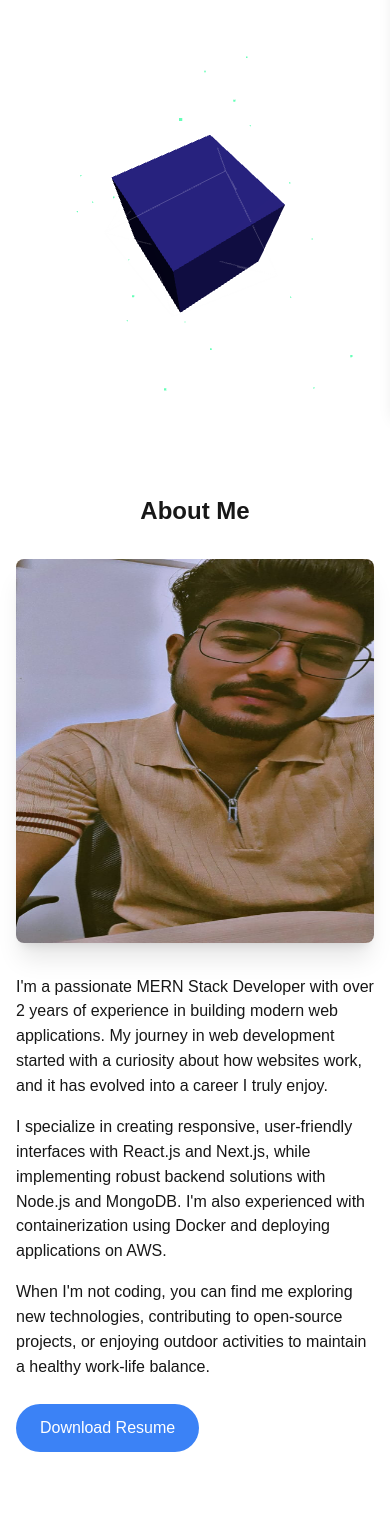
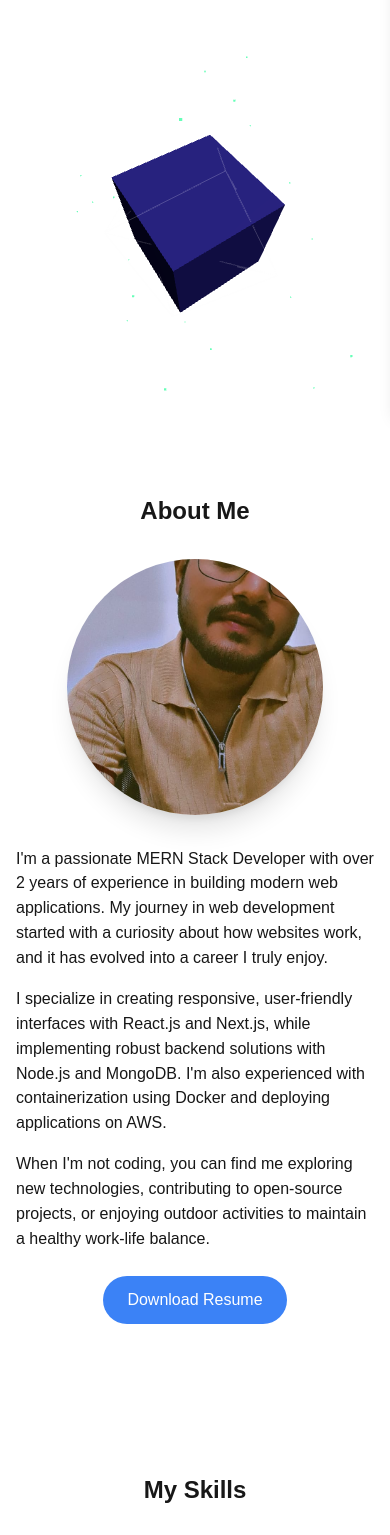
Before and after one commit to mithileshpatel888/portfolio, a Next.js app: page / in a window 390 px wide. Shown: the part 432-1967 px from the top of the page. Built offline with nearby package versions, Linux system fonts and the light colour scheme.

Commit message:
add mobile responsiv

```diff
--- a/src/components/AboutSection.tsx
+++ b/src/components/AboutSection.tsx
@@ -42,13 +42,13 @@ const AboutSection = () => {
 
           <div className="grid grid-cols-1 md:grid-cols-2 gap-8 items-center">
             {/* About Image */}
-            <div className={`rounded-lg overflow-hidden shadow-xl ${isVisible ? 'animate-fade-in' : 'opacity-0'}`} style={{ animationDelay: '0.2s' }}>
+            <div className={`w-64 h-64 rounded-full md:rounded-lg overflow-hidden shadow-xl mx-auto md:mx-0 md:w-full ${isVisible ? 'animate-fade-in' : 'opacity-0'}`} style={{ animationDelay: '0.2s' }}>
               <Image
                 src="/img/WhatsApp Image 2025-09-25 at 01.47.37.jpeg"
                 alt="About Me"
                 width={500}
                 height={500}
-                className="object-fill w-500 h-96"
+                className="object-cover w-full h-full"
               />
             </div>
 
@@ -65,7 +65,7 @@ const AboutSection = () => {
               <p className="text-lg">
                 When I'm not coding, you can find me exploring new technologies, contributing to open-source projects, or enjoying outdoor activities to maintain a healthy work-life balance.
               </p>
-              <div className="mt-6">
+              <div className="mt-6 text-center md:text-left">
                 <a
                   href="/img/Mithilesh patel resume.pdf"
                   download
--- a/src/components/Navbar.tsx
+++ b/src/components/Navbar.tsx
@@ -123,7 +123,7 @@ const Navbar = () => {
         className={`md:hidden fixed top-0 right-0 h-full w-3/4 max-w-xs bg-background/95 backdrop-blur-md shadow-lg transition-transform duration-300 ease-in-out z-50 ${isOpen ? 'translate-x-0' : 'translate-x-full'}`}
       >
         <div className="h-full flex flex-col items-center justify-center">
-          <nav className="flex flex-col space-y-8 text-center">
+          <nav className="flex flex-col space-y-8 text-center items-center">
             <Link
               href="#about"
               className="text-2xl text-foreground/80 hover:text-primary transition-colors"
```
